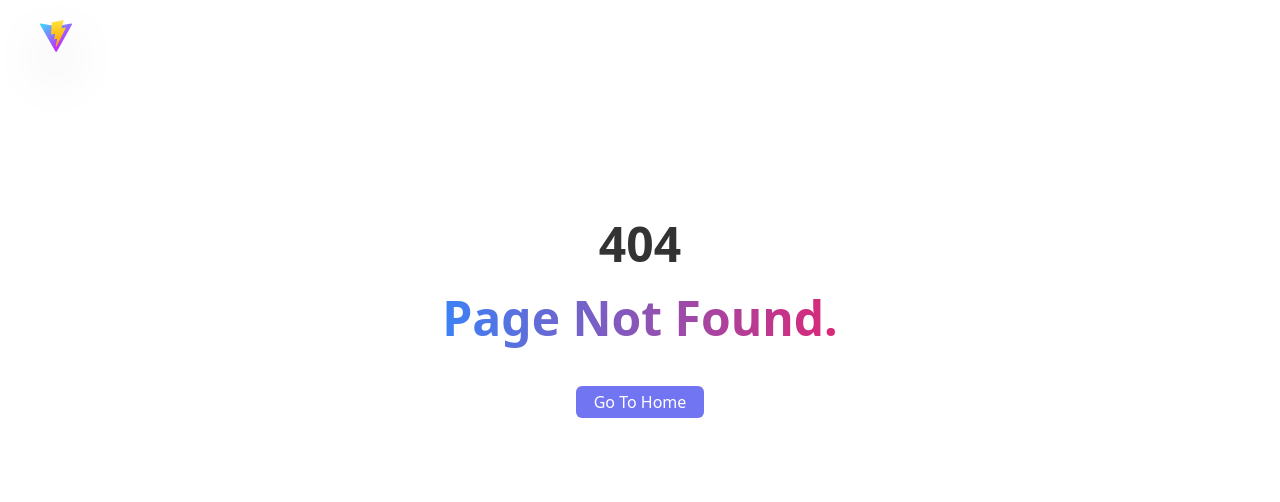
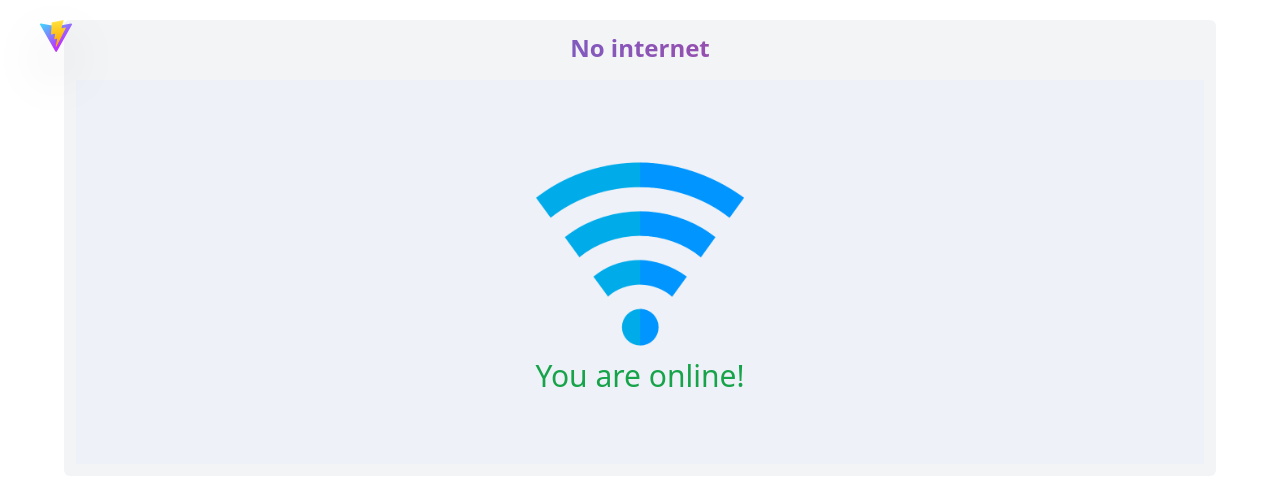
Before and after one commit to theabhipatel/react_gallary, a React (Vite) app: page /no-internet in a window 1280 px wide. Before the commit this address had no page. Shown: the top 502 px of the page. Built offline with nearby package versions, Linux system fonts and the light colour scheme.

Commit message:
feat created no internet screen

```diff
--- a/src/App.tsx
+++ b/src/App.tsx
@@ -9,6 +9,7 @@ import UpdateTodo from "./screens/todo/UpdateTodo";
 import DynamicFrom from "./screens/dynamicForm/DynamicFrom";
 import Accordion from "./screens/accordion/Accordion";
 import InfiniteScroll from "./screens/infiniteScroll/InfiniteScroll";
+import NoInternet from "./screens/noInternet/NoInternet";
 
 function App() {
   return (
@@ -28,6 +29,7 @@ function App() {
             <Route path="/dynamic-form" element={<DynamicFrom />} />
             <Route path="/accordion" element={<Accordion />} />
             <Route path="/infinite-scroll" element={<InfiniteScroll />} />
+            <Route path="/no-internet" element={<NoInternet />} />
             <Route path="*" element={<NotFound />} />
           </Routes>
         </Provider>
--- /dev/null
+++ b/src/assets/images/index.ts
@@ -0,0 +1,4 @@
+import wifiSlash from "./wifi_slash.png";
+import wifi from "./wifi.png";
+
+export { wifiSlash, wifi };
--- a/src/screens/home/Home.tsx
+++ b/src/screens/home/Home.tsx
@@ -7,7 +7,7 @@ const Home = () => {
         React Practice Apps
       </h1>
       <div className="flex justify-center">
-        <div className="w-[90%] md:w-[60%] p-5 rounded-md flex justify-center items-center gap-2 mt-2 bg-indigo-600/10">
+        <div className="w-[90%] md:w-[60%] p-5 rounded-md flex flex-wrap justify-center items-center gap-2 mt-2 bg-indigo-600/10">
           <Link to={"/todo"}>
             <button className="bg-indigo-500/90 h-8 w-32 flex justify-center items-center rounded-md text-white">
               Todo App
@@ -33,6 +33,11 @@ const Home = () => {
               Dran and Drop
             </button>
           </Link>
+          <Link to={"/no-internet"}>
+            <button className="bg-indigo-500/90 h-8 w-32 flex justify-center items-center rounded-md text-white">
+              No Internet
+            </button>
+          </Link>
         </div>
       </div>
     </div>
--- /dev/null
+++ b/src/screens/noInternet/NoInternet.tsx
@@ -0,0 +1,64 @@
+import { useEffect, useState } from "react";
+import { wifi, wifiSlash } from "../../assets/images";
+
+const NoInternet = () => {
+  const [isOnline, setIsOnline] = useState(navigator.onLine);
+
+  useEffect(() => {
+    const handleOnline = () => setIsOnline(true);
+    const handleOffline = () => setIsOnline(false);
+
+    /** Attaching event listener. */
+    window.addEventListener("online", handleOnline);
+    window.addEventListener("offline", handleOffline);
+
+    /** Cleaning event listener. */
+    return () => {
+      window.removeEventListener("online", handleOnline);
+      window.removeEventListener("offline", handleOffline);
+    };
+  }, []);
+
+  const handleReload = () => {
+    window.location.reload();
+  };
+
+  return (
+    <div className="flex justify-center mt-5">
+      <div className="flex w-[90%] min-h-56 bg-gray-100 rounded-md flex-col gap-2 p-3">
+        <h1 className="text-2xl bg-clip-text bg-gradient-to-r from-blue-500 to-pink-600 font-bold text-transparent text-center mb-2 ">
+          No internet
+        </h1>
+
+        <div className="w-full h-96 bg-indigo-200/10">
+          {!isOnline ? (
+            <div className="flex h-full justify-center items-center flex-col">
+              <img
+                src={wifiSlash}
+                alt="no internet connection"
+                className="w-52 h-52"
+              />
+              <h1 className="text-3xl text-red-600">No Internet Connection</h1>
+              <p className="">
+                Please check your internet connection and try again.
+              </p>
+              <button
+                onClick={handleReload}
+                className="bg-indigo-500 text-white px-5 py-1 rounded-md mt-5"
+              >
+                Reload
+              </button>
+            </div>
+          ) : (
+            <div className="flex h-full justify-center items-center flex-col">
+              <img src={wifi} alt="online" className="w-52 h-52" />
+              <h1 className="text-3xl text-green-600">You are online!</h1>
+            </div>
+          )}
+        </div>
+      </div>
+    </div>
+  );
+};
+
+export default NoInternet;
```
Also changed, not shown: src/assets/images/wifi.png (added), src/assets/images/wifi_slash.png (added).
